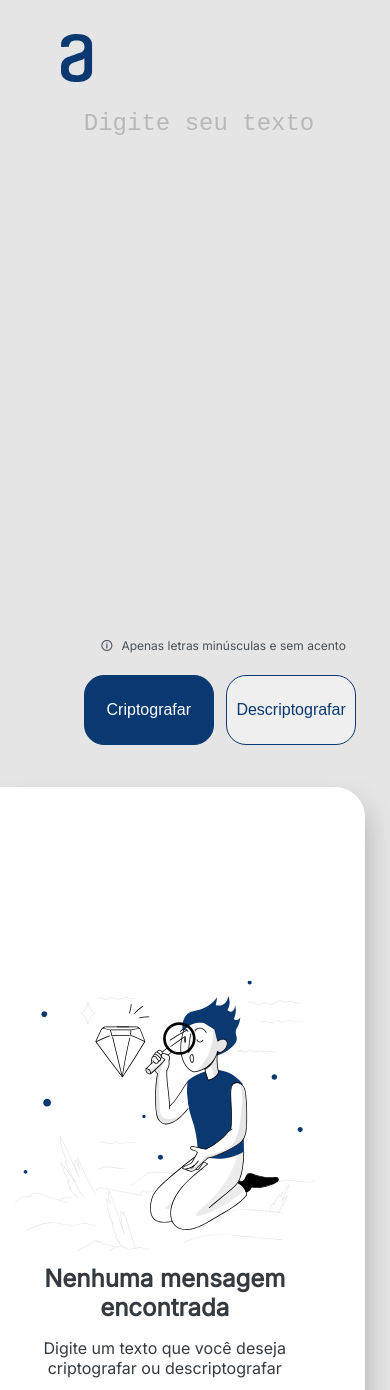
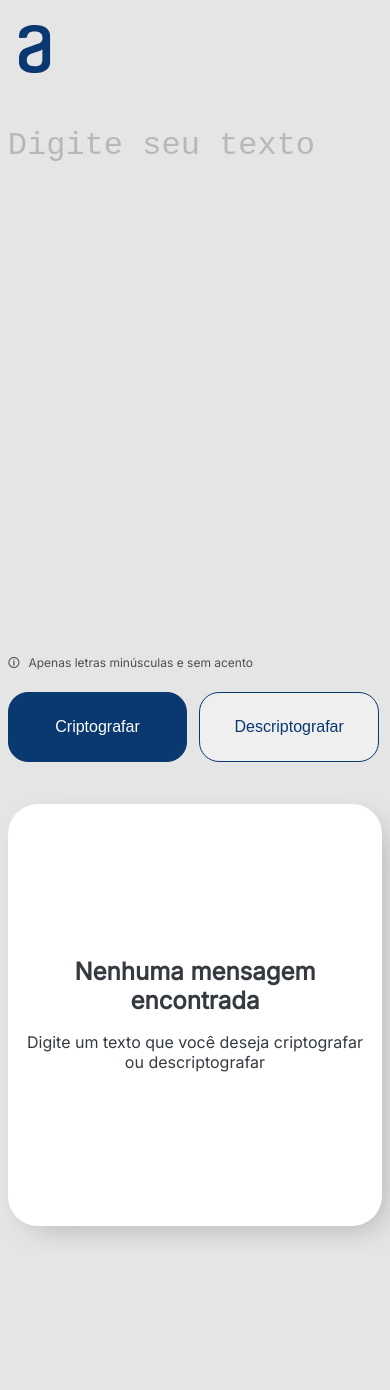
Before and after one commit to MateusPitura/decoder-text-web, a plain HTML site: page index.html in a window 390 px wide. Shown: the top 1390 px of the page. After the commit the page ends 1251 px from the top, so only its background shows below. Drawn offline with Linux system fonts and the light colour scheme.

Commit message:
style(css): adaptando para dispositivos móveis
Para ajustar a visualização para celulares e tablets, adicinado <meta ... viewport...> no HTML para poder usar o '@media screen ...' no CSS, posibilitando mudar as disposições dos elementos em telas até 768 pixels de largura. Mudado sobretudo tamanho da fonte, largura, altura, disposição e retirado a imagem da mulher com lupa

```diff
--- a/index.html
+++ b/index.html
@@ -3,6 +3,7 @@
 <html lang="pt-BR">
     <head>
         <meta charset="UTF-8">
+        <meta name="viewport" content="width=device-width"> <!--Para poder usar @media query-->
         <title>Decodificador</title>
         <link rel="stylesheet" href="reset.css">
         <link rel="stylesheet" href="style.css">
--- a/style.css
+++ b/style.css
@@ -1,6 +1,6 @@
 .pagina-inteira-corpo{
     background: #E5E5E5;
-    margin: 3vh;
+    margin: 3vh 3vw;
     font-family: 'Inter', sans-serif;
 }
 
@@ -76,13 +76,13 @@
 
 .informativo-formatacao-entrada:before{
     content: '🛈';
-    padding: 0 1vh; /*Separa o ícone do texto*/
+    padding: 0 1vh 0 0; /*Separa o ícone do texto*/
 }
 
 .informativo-formatacao-entrada{
     font-size: 12px;
     color: #495057;
-    padding: 2vh 1vh;
+    padding: 2vh 0;
 }
 
 .secao-saida-texto{
@@ -154,3 +154,60 @@
     background: #0A3871;
     box-shadow: 10px 10px 30px -10px rgba(0, 0, 0, 0.25);
 }
+
+@media screen and (max-width: 768px){ /*Para dispositivos móveis*/
+    .pagina-inteira-corpo{
+        width: 96vw;
+        margin: auto;
+    }
+
+    .secao-entrada-botoes{
+        display: block;
+        margin: 15vh 0 0 0;
+    }
+
+    .cabecalho-alura-logo{
+        top: 3vh;
+        left: -25px;
+    }
+
+    .campo-entrada-usuario{
+        width: 96vw;
+        margin: auto;
+        font-size: 32px;
+    }
+
+    .campo-entrada-usuario::placeholder{
+        font-size: 32px;
+    }
+
+    .botao-criptografar-usuario,
+    .botao-descriptografar-usuario{
+        width: 46vw;
+    }
+
+    .secao-saida-texto{
+        width: 96vw;
+        margin: 0 auto 3vh;
+        float: none; /*Retira o alinhamento do texto à direta*/
+        height: 50vh;
+    }
+
+    .mensagem-antes-processamento{
+        width: 90vw;
+    }
+
+    .imagem-mulher-lupa{ /*Para a imagem da mulher com lupa não aparece em dispositivos móveis*/
+        display: none;
+    }
+
+    .campo-saida-mensagem{
+        width: 90vw;
+        margin: 4vh auto;
+        height: calc(38vh - 70px);
+    }
+
+    .botao-copiar-saida{
+        width: 88vw;
+    }
+}
```
